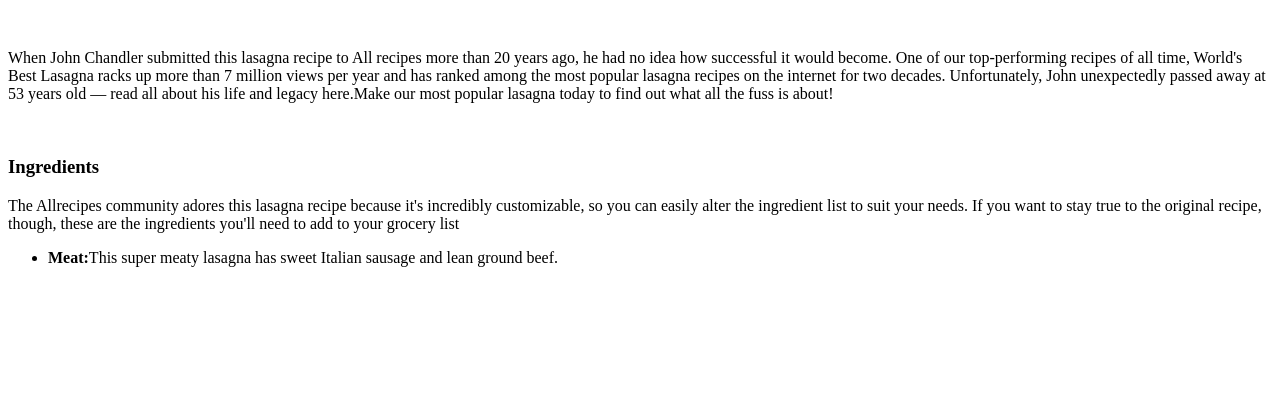
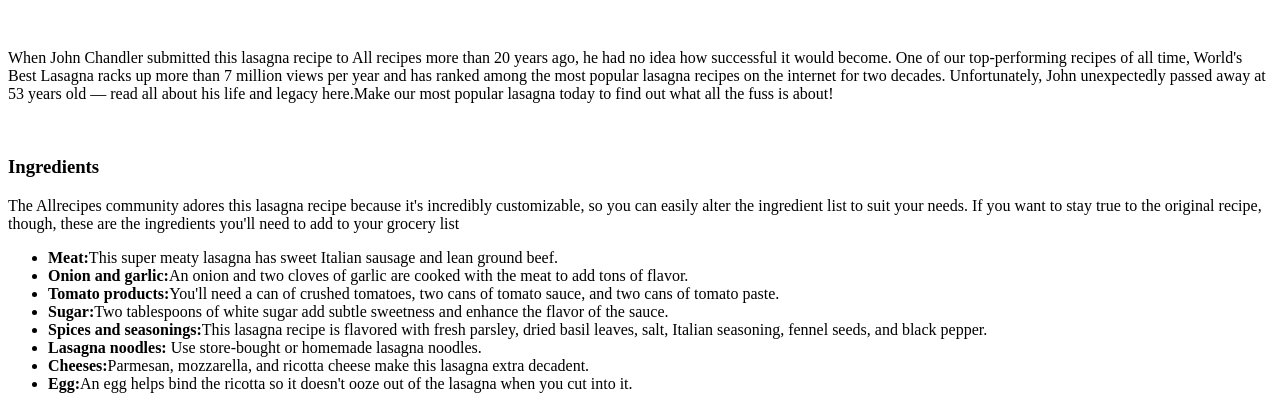
Before and after one commit to kartis1/odin-recipes, a plain HTML site: page recipes/lasagna.html in a window 1280 px wide. Shown: the part 428-837 px from the top of the page. Before the commit the page ends 800 px from the top, so only its background shows below. Drawn offline with Linux system fonts and the light colour scheme.

Commit message:
complete unordered list

```diff
--- a/recipes/lasagna.html
+++ b/recipes/lasagna.html
@@ -15,6 +15,14 @@
     <p>The Allrecipes community adores this lasagna recipe because it's incredibly customizable, so you can easily alter the ingredient list to suit your needs. If you want to stay true to the original recipe, though, these are the ingredients you'll need to add to your grocery list</p>
     <ul>
         <li><strong>Meat:</strong>This super meaty lasagna has sweet Italian sausage and lean ground beef.</li>
+        <li><strong>Onion and garlic:</strong>An onion and two cloves of garlic are cooked with the meat to add tons of flavor.</li>
+        <li><strong>Tomato products:</strong>You'll need a can of crushed tomatoes, two cans of tomato sauce, and two cans of tomato paste.</li>
+        <li><strong>Sugar:</strong>Two tablespoons of white sugar add subtle sweetness and enhance the flavor of the sauce.
+        </li>
+        <li><strong>Spices and seasonings:</strong>This lasagna recipe is flavored with fresh parsley, dried basil leaves, salt, Italian seasoning, fennel seeds, and black pepper.</li>
+        <li><strong>Lasagna noodles:</strong> Use store-bought or homemade lasagna noodles.</li>
+        <li><strong>Cheeses:</strong>Parmesan, mozzarella, and ricotta cheese make this lasagna extra decadent.</li>
+        <li><strong>Egg:</strong>An egg helps bind the ricotta so it doesn't ooze out of the lasagna when you cut into it.</li>
     </ul>
 </body>
 </html>
```
